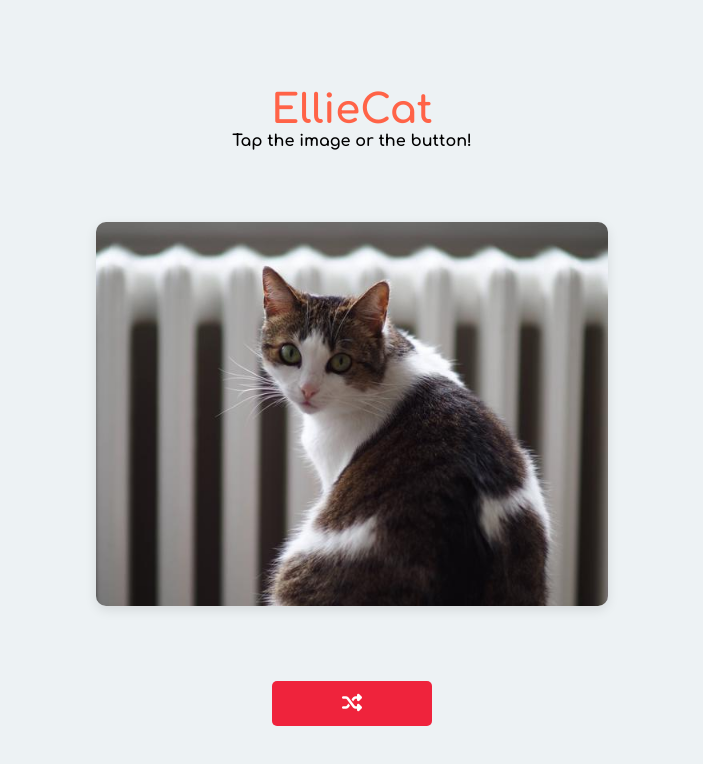
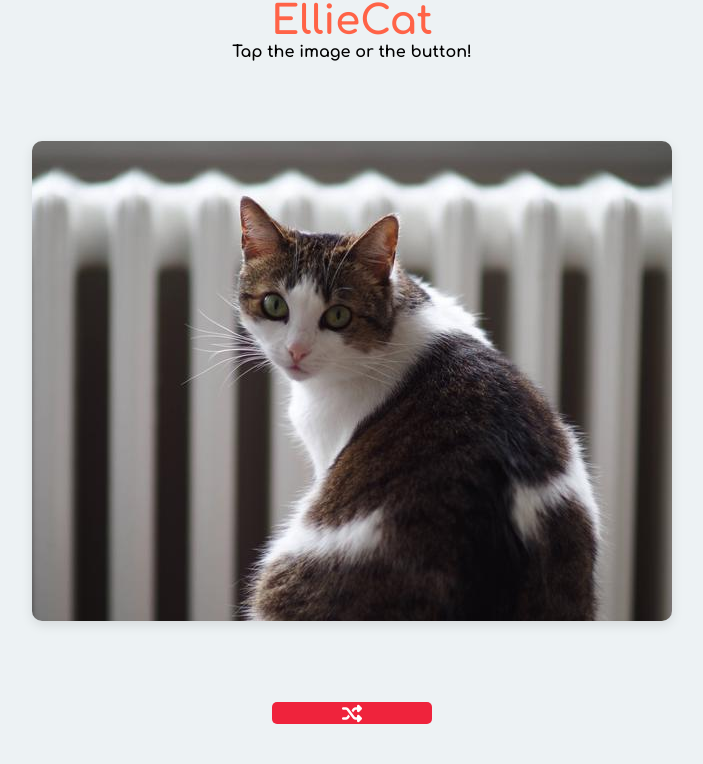
Before and after one commit to Ma-Rah/EllieCatReact, a React (Create React App) app: page / in a window 1280 px wide. Shown: the top 764 px of the page, without its empty margins (288-991 px from the left). Built offline with nearby package versions, Linux system fonts and the light colour scheme.

Commit message:
responsiveness update

```diff
--- a/src/index.css
+++ b/src/index.css
@@ -7,6 +7,7 @@
 html,
 body {
 	height: 100%;
+	margin: 0;
 }
 
 body {
@@ -19,10 +20,10 @@ body {
 
 #container {
 	width: 100%;
-	height: 80vh;
+	height: 90%;
 	border-radius: 5px;
 	display: flex;
-	justify-content: space-between;
+	justify-content: center;
 	align-items: center;
 	flex-flow: column nowrap;
 }
@@ -40,22 +41,41 @@ body {
 
 @media screen and (min-width: 800px) {
 	#inner_container {
-		height: 60%;
+		height: 100%;
 		width: auto;
 	}
 }
 
+@media screen and (min-width: 1200px) {
+	#inner_container {
+		height: 100%;
+		width: 100%;
+		margin: 5em;
+	}
+}
+
+.App {
+	height: 95vh;
+}
+
 img {
 	cursor: pointer;
-	width: 100%;
-	min-height: 200px;
+	height: auto;
+	max-height: 80%;
+	max-width: 100%;
 	box-shadow: rgba(0, 0, 0, 0.1) 0px 4px 12px;
 	border-radius: 10px;
 }
 
 @media screen and (min-width: 800px) {
 	img {
-		height: 100%;
+		width: auto;
+	}
+}
+
+@media screen and (min-width: 1024px) {
+	img {
+		max-height: 100%;
 		width: auto;
 	}
 }
```
